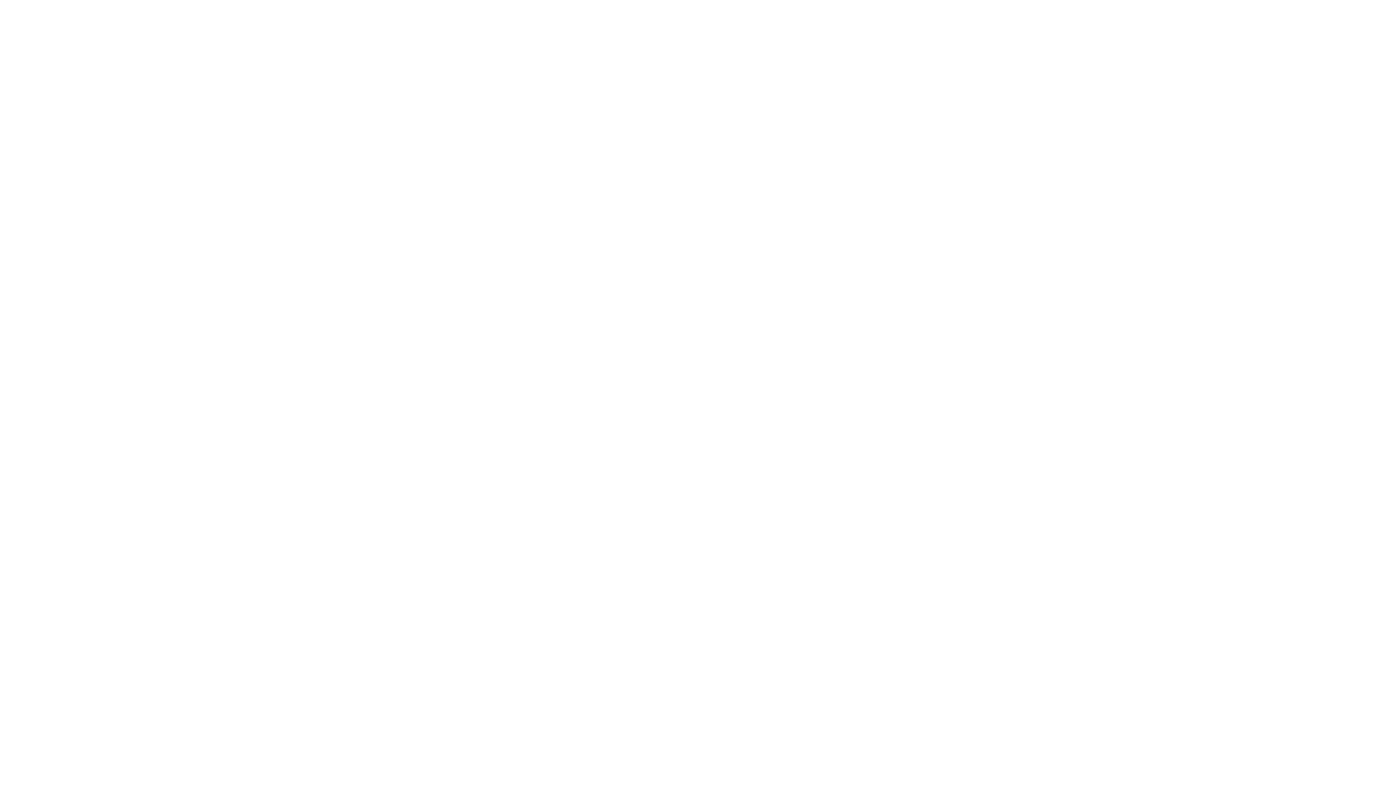
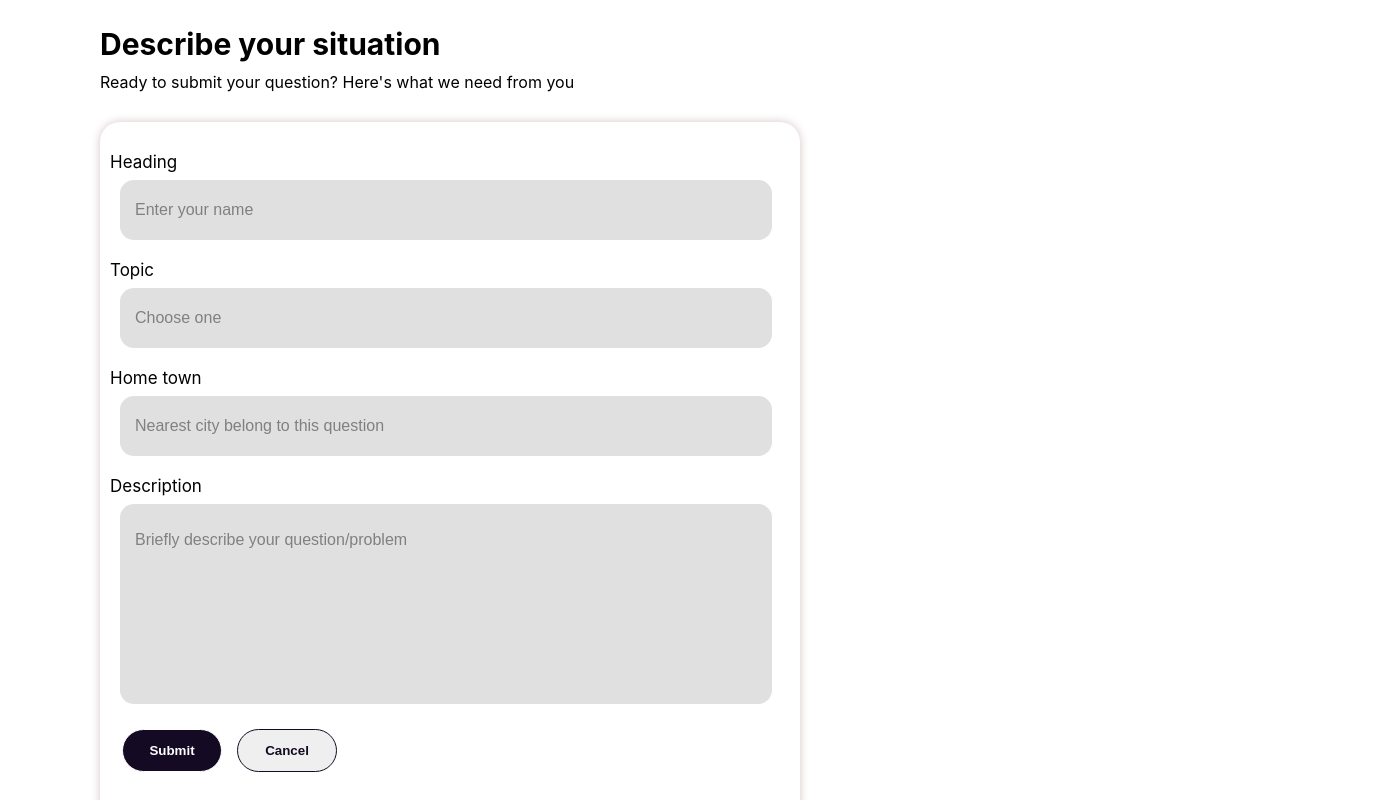
Before and after one commit to JayaruPerera/Juris_Connect, a React (Create React App) app in the folder juris_connect/: page /legalcon in a window 1280 px wide. Shown: the part 600-1400 px from the top of the page, 1396 px wide, since content can reach past the window. Before the commit the page ends 800 px from the top, so only its background shows below. Built offline with nearby package versions, Linux system fonts and the light colour scheme.

Commit message:
create user input field

```diff
--- a/juris_connect/src/pages/Legalcon.css
+++ b/juris_connect/src/pages/Legalcon.css
@@ -1,14 +1,19 @@
+*,*::after, *::before{
+  margin: 0;
+  box-sizing: border-box;
 
+}
 .content {
     display: flex;
     justify-content: space-between;
     padding: 2em;
+    align-items: center;
   }
 
   .left {
     flex: 1;
     padding-right: 1em;
-    margin-left: 150px;
+    margin-left: 70px;
     margin-top: 50px;
   }
   h1{
@@ -30,6 +35,7 @@
     height: auto;
     margin-right: 150px;
     height: 450px;
+
   }
   .button-left {
     width: 228px;
@@ -59,3 +65,86 @@
   .buttons button:hover {
     background-color: #fad8d8;
   }
+  form{
+
+    width: 701px;
+    height: 915px;
+    padding: 25px 25px 30px 30px;
+    border-radius: 10px;
+    top: 539px;
+    left: 120px;
+    margin-left: 70px;
+
+  }
+  form h2 {
+    font-size: 30px;
+    font-weight: 600;
+    margin-top: 15px;
+    font-weight: bold;
+  }
+  form h3 {
+    font-size: 16px;
+    font-weight: 400;
+    margin-top: 10px;
+    margin-bottom: 10px;
+  }
+  form .input-box{
+    margin-top: 20px;
+  }
+.box{
+  box-shadow: 0 0 10px rgb(216, 197, 197);
+  border-radius: 20PX;
+  padding: 10px;
+  width: 700px;
+  height: 800px;
+  margin-top: 30px;
+  }
+  .input-box .field{
+      width: 652px;
+      height: 60px;
+      background: #e0e0e0;
+      border: #ffffff;
+
+      outline: none;
+      border-radius: 14px;
+      padding: 15px;
+      font-size: 16px;
+      margin-top: 8px;
+      margin-left: 10px;
+  }
+  .input-box .field.mess{
+    height: 200px;
+    padding: 1px 15px 130px 15px;
+
+  }
+  form .button{
+    margin-top: 25px;
+  }
+  form .button-cancel{
+    width: 100px;
+    height: 43px;
+    border: 1px solid;
+    border-radius: 50px;
+    padding: 12px 15px 12px 15px;
+    gap: 10px;
+    color: #140A24;
+    font-weight: bold;
+   margin-right: 15px;
+  }
+  form .button-submit{
+    width: 100px;
+    height: 43px;
+    border: 1px solid;
+    border-radius: 50px;
+    padding: 12px 15px 12px 15px;
+    gap: 10px;
+    background-color: #140A24;
+    color: #ffffff;
+    font-weight: bold;
+   margin-right: 15px;
+   margin-left: 12px;
+  }
+  input::placeholder {
+    color: gray;
+    opacity: 1;
+  }
--- a/juris_connect/src/pages/Legalcon.js
+++ b/juris_connect/src/pages/Legalcon.js
@@ -20,6 +20,38 @@ export default function Legalcon(){
           <img src={img1} alt="Description" />
         </div>
       </div>
+      <section>
+        <form>
+          <h2> Describe your situation</h2>
+          <h3>Ready to submit your question? Here's what we need from you</h3>
+          <div className='box'>
+              <div className='input-box'>
+                <label>Heading</label>
+                <input type='text' className='field' placeholder='Enter your name' required/>
+
+              </div>
+              <div className='input-box'>
+                <label>Topic</label>
+                <input type='text' className='field' placeholder='Choose one' required/>
+
+              </div>
+              <div className='input-box'>
+                <label>Home town</label>
+                <input type='text' className='field' placeholder='Nearest city belong to this question' required/>
+
+              </div>
+               <div className='input-box'>
+                  <label>Description</label>
+                  <input type='text' className='field mess' placeholder='Briefly describe your question/problem' required/>
+
+              </div>
+               <div className='button'>
+               <button className='button-submit'>Submit</button>
+               <button className='button-cancel'>Cancel</button>
+              </div>
+          </div>
+        </form>
+      </section>
     </div>
     )
 }
```
